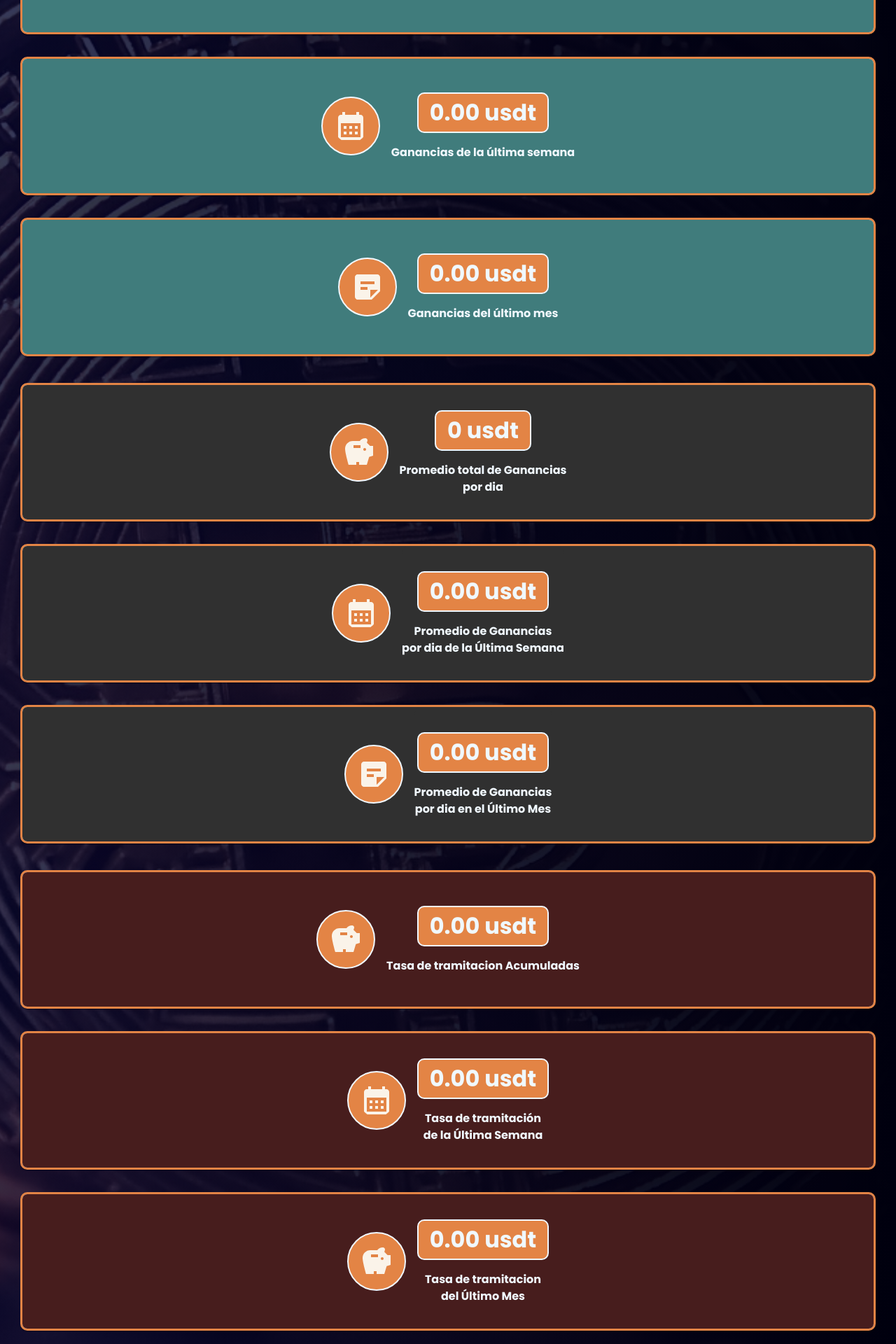
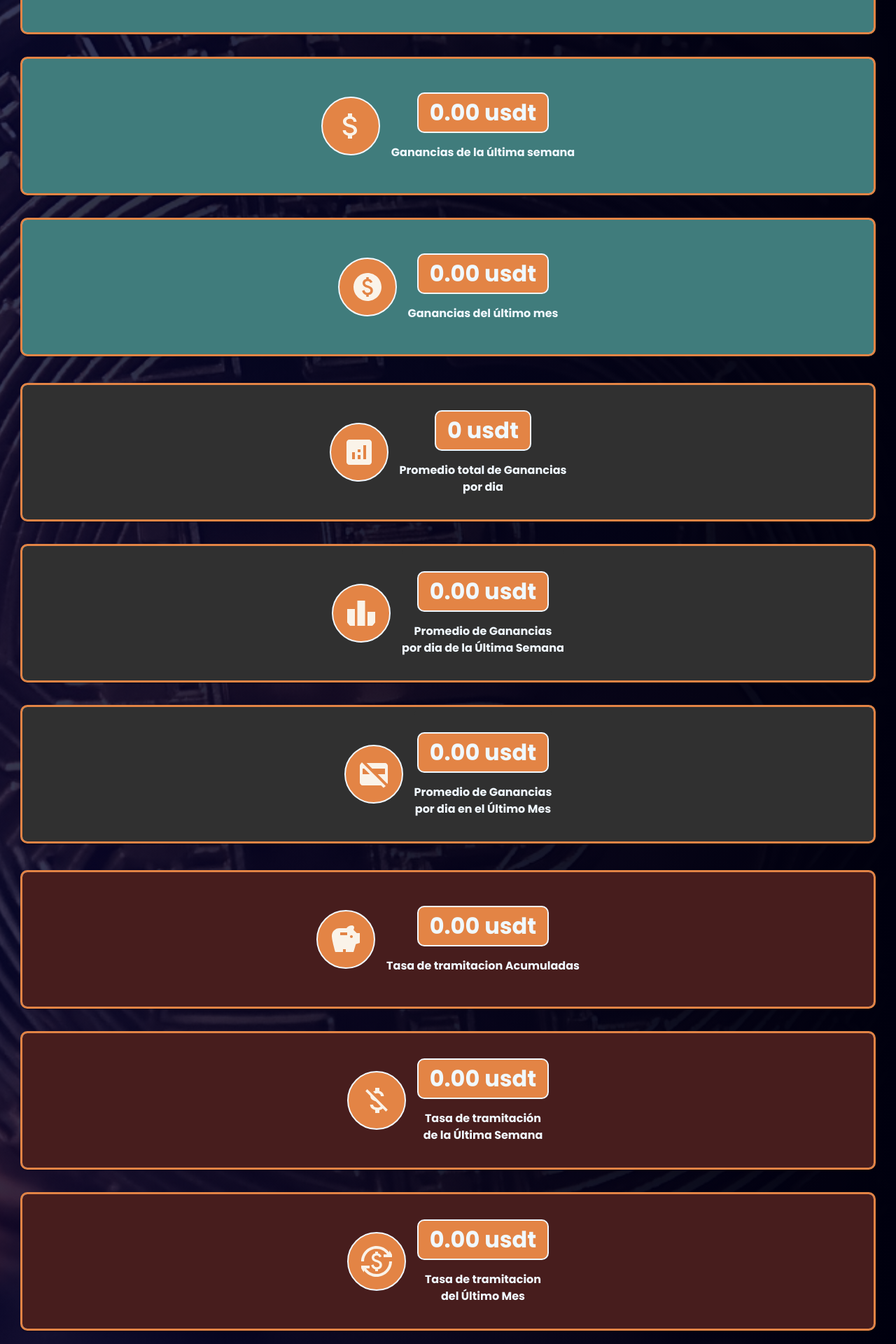
Before and after one commit to FacundoMangin41/Inversiones, a React (Vite) app: page /estadisticas in a window 1280 px wide. Shown: the part 260-2180 px from the top of the page at 70% size. Built offline with nearby package versions, Linux system fonts and the light colour scheme.

Commit message:
iconos para estadisticas

```diff
--- a/src/components/target/ganancias/SumaGananciasUltimaSemana.jsx
+++ b/src/components/target/ganancias/SumaGananciasUltimaSemana.jsx
@@ -1,10 +1,11 @@
 import React, { useState, useEffect } from 'react';
 import "../css/tarjetas.css";
-import CalendarMonthIcon from '@mui/icons-material/CalendarMonth';
+
 import { startOfWeek, endOfWeek, isSameWeek, max } from 'date-fns';
 import Card from '@mui/material/Card';
 import CardContent from '@mui/material/CardContent';
 import { CardActionArea } from '@mui/material';
+import AttachMoneyIcon from '@mui/icons-material/AttachMoney';
 
 export default function SumaGananciasUltimaSemana() {
   const [rows, setRows] = useState([]);
@@ -58,7 +59,7 @@ export default function SumaGananciasUltimaSemana() {
   return (
 <Card className='Tarjetas tarjetaGanancias'>
 <div className='contenedorTarjeta tarjetaGanancias'>
-  <CalendarMonthIcon className='iconoTarjeta'/>
+  <AttachMoneyIcon className='iconoTarjeta'/>
   <div className="contenedorTextoTarjeta tarjetaGanancias">
     <div className='calculoTarjetas'>
       <h1>{calcularSumaGananciasUltimaSemana()}<span> usdt</span></h1>
--- a/src/components/target/ganancias/SumaGananciasUltimoMes.jsx
+++ b/src/components/target/ganancias/SumaGananciasUltimoMes.jsx
@@ -1,6 +1,6 @@
 import React, { useState, useEffect } from 'react';
 import "../css/tarjetas.css";
-import StickyNote2Icon from '@mui/icons-material/StickyNote2';
+import PaidIcon from '@mui/icons-material/Paid';
 import { startOfMonth, endOfMonth, isSameMonth, max } from 'date-fns';
 import { CardActionArea } from '@mui/material';
 import Card from '@mui/material/Card';
@@ -59,7 +59,7 @@ export default function SumaGananciasUltimoMes() {
 
     <Card className='Tarjetas tarjetaGanancias'>
       <div className='contenedorTarjeta tarjetaGanancias'>
-        <StickyNote2Icon className='iconoTarjeta' />
+        <PaidIcon className='iconoTarjeta' />
         <div className="contenedorTextoTarjeta tarjetaGanancias">
           <div className='calculoTarjetas'>
             <h1>{calcularSumaGananciasUltimoMes()}<span> usdt</span></h1>
--- a/src/components/target/promedio/PromedioTotal.jsx
+++ b/src/components/target/promedio/PromedioTotal.jsx
@@ -1,6 +1,6 @@
 import React, { useState, useEffect } from 'react';
 import "../css/tarjetas.css";
-import SavingsIcon from '@mui/icons-material/Savings';
+import AnalyticsIcon from '@mui/icons-material/Analytics';
 import Card from '@mui/material/Card';
 import CardContent from '@mui/material/CardContent';
 
@@ -32,7 +32,7 @@ export default function PromedioTotal() {
   return (
     <Card className='Tarjetas'>
       <div className='contenedorTarjeta tarjetaPromedio'>
-        <SavingsIcon className='iconoTarjeta'/>
+        <AnalyticsIcon className='iconoTarjeta'/>
         <div className="contenedorTextoTarjeta">
           <div className='calculoTarjetas tarjetaPromedio'>
             <h1>{calcularPromedioGanancias()}<span> usdt</span></h1>
--- a/src/components/target/promedio/PromedioUltimaSemana.jsx
+++ b/src/components/target/promedio/PromedioUltimaSemana.jsx
@@ -1,6 +1,6 @@
 import React, { useState, useEffect } from 'react';
 import "../css/tarjetas.css";
-import CalendarMonthIcon from '@mui/icons-material/CalendarMonth';
+import LeaderboardIcon from '@mui/icons-material/Leaderboard';
 import { startOfWeek, endOfWeek, isSameWeek, max } from 'date-fns';
 import Card from '@mui/material/Card';
 import CardContent from '@mui/material/CardContent';
@@ -52,7 +52,7 @@ export default function PromedioUltimaSemana() {
   return (
     <Card className='Tarjetas'>
       <div className='contenedorTarjeta tarjetaPromedio'>
-        <CalendarMonthIcon className='iconoTarjeta'/>
+        <LeaderboardIcon className='iconoTarjeta'/>
         <div className="contenedorTextoTarjeta">
           <div className='calculoTarjetas tarjetaPromedio'>
             <h1>{calcularPromedioGananciasUltimaSemana()}<span> usdt</span></h1>
--- a/src/components/target/promedio/PromedioUltimoMes.jsx
+++ b/src/components/target/promedio/PromedioUltimoMes.jsx
@@ -1,6 +1,6 @@
 import React, { useState, useEffect } from 'react';
 import "../css/tarjetas.css";
-import StickyNote2Icon from '@mui/icons-material/StickyNote2';
+import CreditCardOffIcon from '@mui/icons-material/CreditCardOff';
 import { startOfMonth, endOfMonth, isSameMonth, max } from 'date-fns';
 import Card from '@mui/material/Card';
 import CardContent from '@mui/material/CardContent';
@@ -52,7 +52,7 @@ export default function PromedioUltimoMes() {
   return (
     <Card className='Tarjetas'>
       <div className='contenedorTarjeta tarjetaPromedio'>
-        <StickyNote2Icon className='iconoTarjeta' />
+        <CreditCardOffIcon className='iconoTarjeta' />
         <div className="contenedorTextoTarjeta">
           <div className='calculoTarjetas tarjetaPromedio'>
             <h1>{calcularPromedioGananciasUltimoMes()}<span> usdt</span></h1>
--- a/src/components/target/tramitacion/SumaTasaTramitacionUltimaSemana.jsx
+++ b/src/components/target/tramitacion/SumaTasaTramitacionUltimaSemana.jsx
@@ -1,6 +1,6 @@
 import React, { useState, useEffect } from 'react';
 import "../css/tarjetas.css";
-import CalendarMonthIcon from '@mui/icons-material/CalendarMonth';
+import MoneyOffIcon from '@mui/icons-material/MoneyOff';
 import { startOfWeek, endOfWeek, isSameWeek, max } from 'date-fns';
 import Card from '@mui/material/Card';
 import CardContent from '@mui/material/CardContent';
@@ -58,7 +58,7 @@ export default function SumaTasaTramitacionUltimaSemana() {
   return (
     <Card className='Tarjetas'>
       <div className='contenedorTarjeta tarjetaTramitacion'>
-        <CalendarMonthIcon className='iconoTarjeta'/>
+        <MoneyOffIcon className='iconoTarjeta'/>
         <div className="contenedorTextoTarjeta">
           <div className='calculoTarjetas'>
             <h1>{calcularSumaTasaTramitacionUltimaSemana()}<span> usdt</span></h1>
--- a/src/components/target/tramitacion/SumaTasaTramitacionUltimoMes.jsx
+++ b/src/components/target/tramitacion/SumaTasaTramitacionUltimoMes.jsx
@@ -1,6 +1,6 @@
 import React, { useState, useEffect } from 'react';
 import "../css/tarjetas.css";
-import SavingsIcon from '@mui/icons-material/Savings';
+import CurrencyExchangeIcon from '@mui/icons-material/CurrencyExchange';
 import { CardActionArea } from '@mui/material';
 import Card from '@mui/material/Card';
 import CardContent from '@mui/material/CardContent';
@@ -35,7 +35,7 @@ export default function SumaTasaTramitacionUltimoMes() {
   return (
     <Card className='Tarjetas'>
       <div className='contenedorTarjeta tarjetaTramitacion'>
-        <SavingsIcon className='iconoTarjeta' />
+        <CurrencyExchangeIcon className='iconoTarjeta' />
         <div className="contenedorTextoTarjeta">
           <div className='calculoTarjetas'>
             <h1>{calcularSumaTasaTramitacionUltimoMes()}<span> usdt</span></h1>
```
